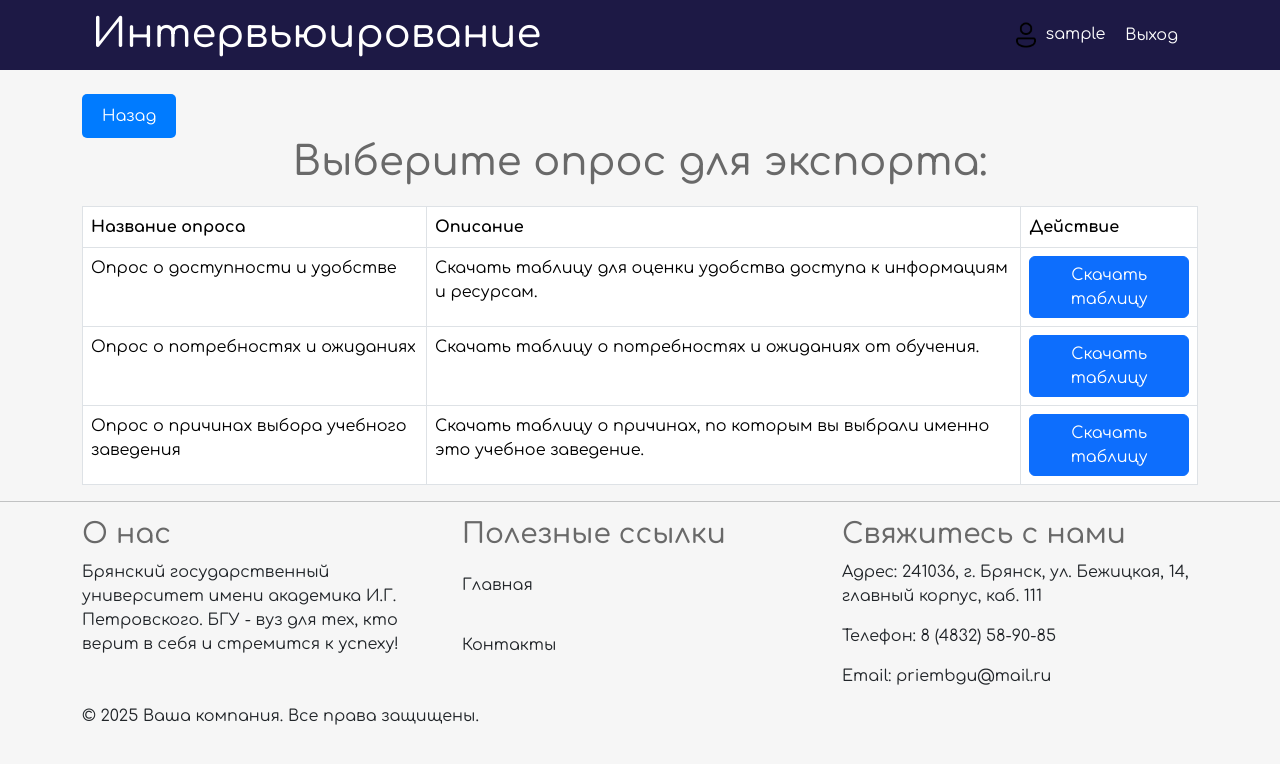
After one commit to kiryalemeshev/DiplomWeb, a PHP site: page /DiplomWeb/admin/excel/index.php in a window 1280 px wide. The commit adds this page. Shown: the top 764 px of the page. Run offline with PHP 8.4, Linux system fonts and the light colour scheme; the visitor is signed in with stand-in values (Sample User, id 1); data that the repository does not hold is empty.

Commit message:
export excel for opros1

```diff
--- /dev/null
+++ b/admin/excel/index.php
@@ -0,0 +1,117 @@
+<?php include("../../path.php");
+
+
+include '../../app/controllers/posts.php';
+
+?>
+
+<!doctype html>
+<html lang="en">
+<head>
+    <meta charset="utf-8">
+    <meta name="viewport" content="width=device-width, initial-scale=1">
+    <title>Анкетирование</title>
+
+    <style>
+
+
+
+
+        /* Стили для кнопки "Назад" */
+        .back-button {
+            /* Убираем абсолютное позиционирование */
+            background-color: #007bff; /* Цвет фона */
+            color: #fff; /* Цвет текста */
+            border: none; /* Убираем рамку */
+            padding: 10px 20px; /* Отступы внутри кнопки */
+            border-radius: 5px; /* Скругляем углы */
+            cursor: pointer; /* Меняем курсор при наведении */
+            text-decoration: none; /* Убираем подчеркивание у ссылки */
+            transition: background-color 0.3s ease; /* Плавный переход цвета фона */
+            order: 1;       /* Помещаем кнопку в начало строки (слева) */
+        }
+
+        .back-button:hover {
+            background-color: #0056b3; /* Меняем цвет фона при наведении */
+        }
+
+
+        /* Стили для центрирования заголовка */
+        .container h1 {
+            text-align: center; /* Центрируем заголовок по горизонтали */
+            margin-bottom: 20px; /* Добавляем отступ снизу */
+            flex-grow: 1;    /* Заголовок занимает доступное место */
+            order: 2;        /* Помещаем заголовок после кнопки */
+        }
+
+
+
+    </style>
+
+    <link href="https://cdn.jsdelivr.net/npm/bootstrap@5.3.3/dist/css/bootstrap.min.css" rel="stylesheet"
+          integrity="sha384-QWTKZyjpPEjISv5WaRU9OFeRpok6YctnYmDr5pNlyT2bRjXh0JMhjY6hW+ALEwIH" crossorigin="anonymous">
+
+
+    <link rel="icon" type="image/png" href="../../assets/icons/logo_main.png">
+
+    <link rel="stylesheet" href="../../assets/css/admin.css">
+    <link rel="preconnect" href="https://fonts.googleapis.com">
+    <link rel="preconnect" href="https://fonts.gstatic.com" crossorigin>
+    <link href="https://fonts.googleapis.com/css2?family=Comfortaa:wght@300..700&display=swap" rel="stylesheet">
+
+
+
+
+</head>
+<body>
+
+
+<?php  include "../../app/include/header-admin.php"; ?>
+
+
+<div class="container">
+   <br> <button class="back-button" onclick="window.history.back();"><i class="fas fa-arrow-left"></i> Назад</button>
+    <h1>Выберите опрос для экспорта:</h1>
+</div>
+
+<div class="container">
+    <div class="table-container">
+        <table class="table table-bordered">
+            <thead>
+            <tr>
+                <th scope="col">Название опроса</th>
+                <th scope="col">Описание</th>
+                <th scope="col">Действие</th>
+            </tr>
+            </thead>
+            <tbody>
+            <tr>
+                <td>Опрос о доступности и удобстве</td>
+                <td>Скачать таблицу для оценки удобства доступа к информациям и ресурсам.</td>
+                <td><a href="export_DostIUdob.php" class="btn btn-primary">Скачать таблицу</a></td>
+            </tr>
+            <tr>
+                <td>Опрос о потребностях и ожиданиях</td>
+                <td>Скачать таблицу о потребностях и ожиданиях от обучения.</td>
+                <td><a href="#" class="btn btn-primary">Скачать таблицу</a></td>
+            </tr>
+            <tr>
+                <td>Опрос о причинах выбора учебного заведения</td>
+                <td>Скачать таблицу о причинах, по которым вы выбрали именно это учебное заведение.</td>
+                <td><a href="#" class="btn btn-primary">Скачать таблицу</a></td>
+            </tr>
+            </tbody>
+        </table>
+
+    </div>
+</div>
+
+
+
+
+<?php include("../../app/include/footer.php"); ?>
+
+
+<script src="https://cdn.jsdelivr.net/npm/bootstrap@5.3.3/dist/js/bootstrap.bundle.min.js" integrity="sha384-YvpcrYf0tY3lHB60NNkmXc5s9fDVZLESaAA55NDzOxhy9GkcIdslK1eN7N6jIeHz" crossorigin="anonymous"></script>
+</body>
+</html>
--- a/app/include/footer.php
+++ b/app/include/footer.php
@@ -31,7 +31,7 @@
             </div>
         </div>
         <div class="copyright">
-            <p>&copy; 2024 Ваша компания. Все права защищены.</p>
+            <p>&copy; 2025 Ваша компания. Все права защищены.</p>
         </div>
     </div>
 </footer>
--- a/app/include/sidebar-admin.php
+++ b/app/include/sidebar-admin.php
@@ -16,6 +16,9 @@
             <li>
                 <a href="../../admin/comments/index.php">Вопросы</a>
             </li>
+            <li>
+                <a href="../../admin/excel/index.php">Экспорт Excel</a>
+            </li>
         </ul>
 
 
--- a/counter.txt
+++ b/counter.txt
@@ -1 +1 @@
-475
+489
```
Also changed, not shown: admin/excel/export_DostIUdob.php (added, +61 -0 lines), admin/posts/index.php (+4 -4 lines).
